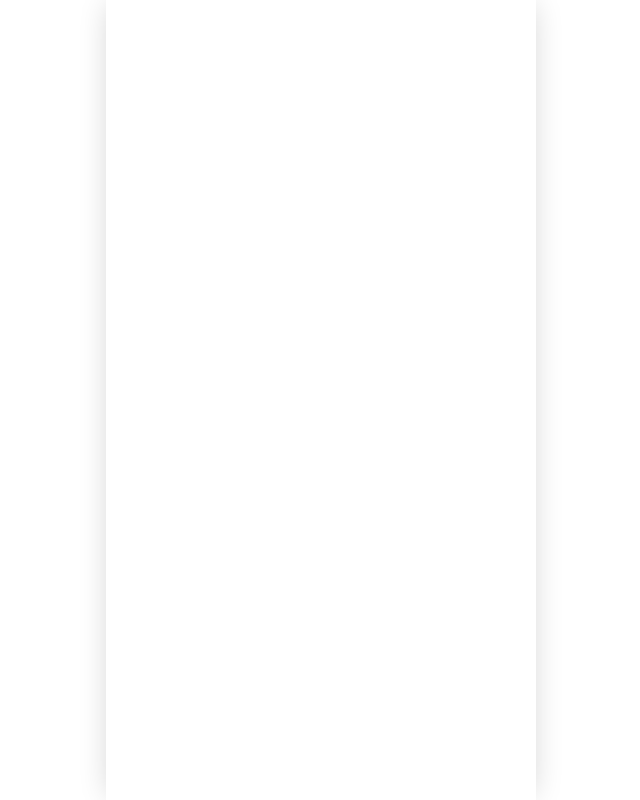
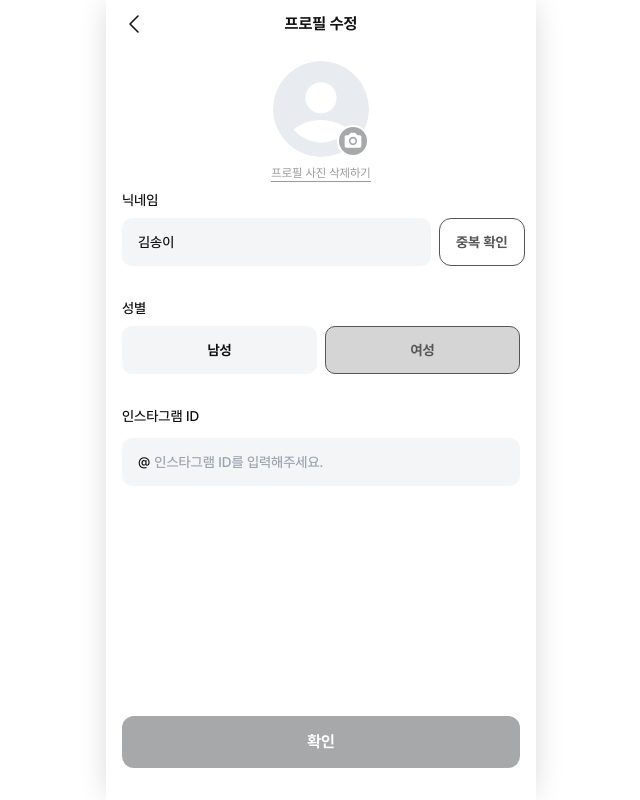
Before and after one commit to Damabwa/Web, a React (Create React App) app: page /edit/user in a window 1280 px wide. Before the commit this address had no page. Shown: the whole page, without its empty margins (319-959 px from the left). Built offline with nearby package versions, Linux system fonts and the light colour scheme.

Commit message:
feat: 프로필 수정 추가

```diff
--- a/src/App.tsx
+++ b/src/App.tsx
@@ -4,6 +4,7 @@ import MainHome from "./pages/MainHome";
 import Login from "./pages/Login";
 import SignUp from "./pages/SignUp";
 import MyPage from "./pages/MyPage";
+import EditUserProfile from "./pages/EditUserProfile";
 import EventHome from "./pages/EventHome";
 import EventDetail from "./pages/EventDetail";
 import PhotographersHome from "./pages/PhotographersHome";
@@ -18,6 +19,7 @@ function App() {
         <Route path="/login" element={<Login />} />
         <Route path="/signup" element={<SignUp />} />
         <Route path="/mypage" element={<MyPage />} />
+        <Route path="/edit/user" element={<EditUserProfile />} />
         <Route path="/events" element={<EventHome />} />
         <Route path="/event/:id" element={<EventDetail />} />
         <Route path="/photographers" element={<PhotographersHome />} />
--- a/src/pages/EditUserProfile/index.tsx
+++ b/src/pages/EditUserProfile/index.tsx
@@ -1,3 +1,210 @@
+import { useRef, useState, useEffect } from "react";
+import { useNavigate } from "react-router-dom";
+import axios from "axios";
+import icn_back from "../../assets/svgs/icn_back.svg";
+import icn_camera from "../../assets/svgs/icn_profile_camera.svg";
+import icn_profile from "../../assets/svgs/icn_profile.svg";
+
 export default function EditUserProfile() {
-  return <div></div>;
+  const navigation = useNavigate();
+  const fileInputRef = useRef<HTMLInputElement | null>(null);
+
+  const [photo, setPhoto] = useState("");
+  const [username, setUsername] = useState("김송이");
+  const [instagramId, setInstagramId] = useState("");
+  let gender = "female";
+
+  const [isValid, setIsValid] = useState(false);
+  const [isChangedName, setIsChangedName] = useState(false);
+  const [isChangedInstaId, setIsChangedInstaId] = useState(false);
+  const [isValidName, setIsValidName] = useState(true);
+  const [isDuplicated, setIsDuplicated] = useState("");
+
+  useEffect(() => {
+    checkValidFunc();
+  }, [username, isDuplicated, instagramId]);
+
+  const handleImageClick = () => {
+    if (fileInputRef.current) {
+      fileInputRef.current.click();
+    }
+  };
+
+  const handleImageChange = (event: React.ChangeEvent<HTMLInputElement>) => {
+    const file = event.target.files?.[0];
+    if (file) {
+      const reader = new FileReader();
+      reader.onloadend = () => {
+        setPhoto(reader.result as string);
+      };
+      reader.readAsDataURL(file);
+    }
+  };
+
+  const handleNameInput = (e: any) => {
+    setIsDuplicated("");
+    setIsChangedName(true);
+    setUsername(e.target.value);
+
+    const nicknameRegex = /^[가-힣a-zA-Z0-9]+$/;
+    setIsValidName(
+      e.target.value.length > 1 &&
+        e.target.value.length < 8 &&
+        nicknameRegex.test(e.target.value)
+    );
+  };
+
+  const handleIdInput = (e: any) => {
+    setIsChangedInstaId(true);
+    let { value } = e.target;
+    value = value.toLowerCase();
+    value = value.replace(/[^0-9a-z._]/g, "");
+    if (value.length > 30) {
+      value = value.slice(0, 30);
+    }
+    setInstagramId(value);
+  };
+
+  const checkIsDuplicated = async () => {
+    if (!isValidName) return;
+    await axios
+      .get(
+        `https://api-dev.damaba.me/api/v1/users/nicknames/existence?nickname=${username}`
+      )
+      .then((res) => {
+        if (res.data.exists) setIsDuplicated("true");
+        else setIsDuplicated("false");
+      });
+  };
+
+  const checkValidFunc = () => {
+    console.log(isChangedInstaId);
+    if (isChangedInstaId || (isChangedName && isDuplicated === "false"))
+      setIsValid(true);
+    else setIsValid(false);
+  };
+
+  return (
+    <div className="relative flex flex-col h-screen">
+      <div className="relative flex items-center justify-center h-12 font-semibold bg-white">
+        <img
+          className="absolute w-6 h-6 cursor-pointer left-4"
+          src={icn_back}
+          onClick={() => navigation(-1)}
+        />
+        <div>프로필 수정</div>
+        <div />
+      </div>
+      <div className="flex justify-center pt-[0.8rem]">
+        <input
+          className="hidden"
+          type="file"
+          accept="image/*"
+          onChange={handleImageChange}
+          ref={fileInputRef}
+        />
+        <div
+          className="relative cursor-pointer w-fit "
+          onClick={handleImageClick}
+        >
+          {photo ? (
+            <img
+              className="object-contain w-24 h-24 rounded-full"
+              src={photo}
+            />
+          ) : (
+            <img className="w-24 h-24 rounded-full" src={icn_profile} />
+          )}
+          <div className="bg-[#A7A8AA] w-fit p-1 rounded-full absolute bottom-0 right-0 border-2 border-white">
+            <img src={icn_camera} />
+          </div>
+        </div>
+      </div>
+      <div className="flex justify-center w-full py-2 text-xs text-black04">
+        <div
+          className="border-b cursor-pointer border-black04 w-fit"
+          onClick={() => setPhoto("")}
+        >
+          프로필 사진 삭제하기
+        </div>
+      </div>
+      <div className="flex flex-col w-full gap-8 px-4 mb-12 text-sm font-medium">
+        <div className="flex flex-col w-full gap-2">
+          <div>닉네임</div>
+          <div className="flex items-center w-full gap-2">
+            <input
+              className="flex-1 h-12 px-4 border-none outline-none rounded-[0.63rem] bg-lightgray"
+              placeholder="닉네임을 입력해주세요."
+              onChange={handleNameInput}
+              value={username}
+            />
+            <button
+              className={`px-4 h-12 font-semibold outline-none ${isValidName && isChangedName && isDuplicated !== "false" ? "bg-violet300 text-white" : "cursor-default text-textgray border"} rounded-xl  whitespace-nowrap`}
+              onClick={() => checkIsDuplicated()}
+            >
+              중복 확인
+            </button>
+          </div>
+          {username === "" && (
+            <div className="text-xs text-red">닉네임을 입력해주세요.</div>
+          )}
+          {!isValidName && username.length > 0 && (
+            <div className="text-xs text-red">
+              한글, 영어, 숫자 조합 2-7자만 가능해요.
+            </div>
+          )}
+          {isDuplicated !== "" && (
+            <div
+              className={`text-xs ${isDuplicated === "true" ? "text-red" : "text-violet500"}`}
+            >
+              {isDuplicated === "true"
+                ? "중복된 닉네임입니다"
+                : "사용 가능한 닉네임입니다."}
+            </div>
+          )}
+        </div>
+        <div className="flex flex-col w-full gap-2">
+          <div>성별</div>
+          <div className="flex items-center w-full gap-2">
+            <button
+              className={`cursor-default flex-1 h-12 rounded-[0.63rem] border font-semibold ${gender === "male" ? "bg-[#767676] bg-opacity-30 border-black02 text-black02" : "bg-lightgray border-lightgray"}`}
+            >
+              남성
+            </button>
+            <button
+              className={`cursor-default flex-1 h-12 rounded-[0.63rem] border font-semibold ${gender === "female" ? "bg-[#767676] bg-opacity-30 border-black02 text-black02" : "bg-lightgray border-lightgray"}`}
+            >
+              여성
+            </button>
+          </div>
+        </div>
+        <div className="flex flex-col w-full gap-2">
+          <div className="pb-1 font-medium">
+            <span>인스타그램 ID</span>
+          </div>
+          <div className="flex items-center w-full">
+            <div className="flex items-center pl-4 pr-1 h-12 bg-lightgray rounded-l-[0.63rem]">
+              <p>@</p>
+            </div>
+            <input
+              className="flex-1 h-12 pr-4 border-none outline-none rounded-r-[0.63rem] bg-lightgray"
+              placeholder="인스타그램 ID를 입력해주세요."
+              onChange={handleIdInput}
+              value={instagramId}
+            />
+          </div>
+        </div>
+      </div>
+      <div className="absolute bottom-0 w-full px-4">
+        <button
+          className={`w-full h-[3.25rem] mb-8 text-white outline-none rounded-xl font-semibold ${isValid ? "bg-violet400" : "bg-buttonfalse"}`}
+          onClick={() => {
+            if (isValid) navigation(`/mypage`);
+          }}
+        >
+          확인
+        </button>
+      </div>
+    </div>
+  );
 }
--- a/src/pages/MyPage/ProfileUser/index.tsx
+++ b/src/pages/MyPage/ProfileUser/index.tsx
@@ -1,3 +1,5 @@
+import { useNavigate } from "react-router-dom";
+
 export default function ProfileUser() {
   const mockdata = {
     image:
@@ -5,6 +7,8 @@ export default function ProfileUser() {
     username: "김송이",
     instagram: "its_song2",
   };
+  const navigation = useNavigate();
+
   return (
     <div className="flex flex-col gap-6 pt-7">
       <div className="flex items-center gap-4">
@@ -19,7 +23,10 @@ export default function ProfileUser() {
           )}
         </div>
       </div>
-      <div className="w-full h-10 text-sm font-medium items-center flex justify-center bg-gray100 rounded-[0.63rem] cursor-pointer">
+      <div
+        className="w-full h-10 text-sm font-medium items-center flex justify-center bg-gray100 rounded-[0.63rem] cursor-pointer"
+        onClick={() => navigation(`/edit/user`)}
+      >
         프로필 수정
       </div>
     </div>
--- a/src/pages/SignUp/SetProfile/index.tsx
+++ b/src/pages/SignUp/SetProfile/index.tsx
@@ -150,7 +150,9 @@ export default function SetProfile({ role, setNextFunc, setInfoFunc }: Props) {
             <span>인스타그램 ID</span>
           </div>
           <div className="flex items-center w-full">
-            <div className="py-3 pl-4 pr-1 bg-lightgray rounded-l-xl">@</div>
+            <div className="flex items-center pl-4 pr-1 h-12 bg-lightgray rounded-l-[0.63rem]">
+              <p>@</p>
+            </div>
             <input
               className="flex-1 h-12 pr-4 border-none outline-none rounded-r-xl bg-lightgray"
               placeholder="인스타그램 ID를 입력해주세요."
@@ -161,7 +163,7 @@ export default function SetProfile({ role, setNextFunc, setInfoFunc }: Props) {
         </div>
       </div>
       <button
-        className={`absolute bottom-0 w-full h-[3.25rem] mb-4 text-white outline-none rounded-xl font-semibold ${isValid ? "bg-violet400" : "bg-buttonfalse"}`}
+        className={`absolute bottom-0 w-full h-[3.25rem] mb-4 text-white outline-none rounded-xl font-semibold ${isValid ? "bg-violet400" : "bg-buttonfalse cursor-default"}`}
         onClick={() => handleNextBtn()}
       >
         다음
```
